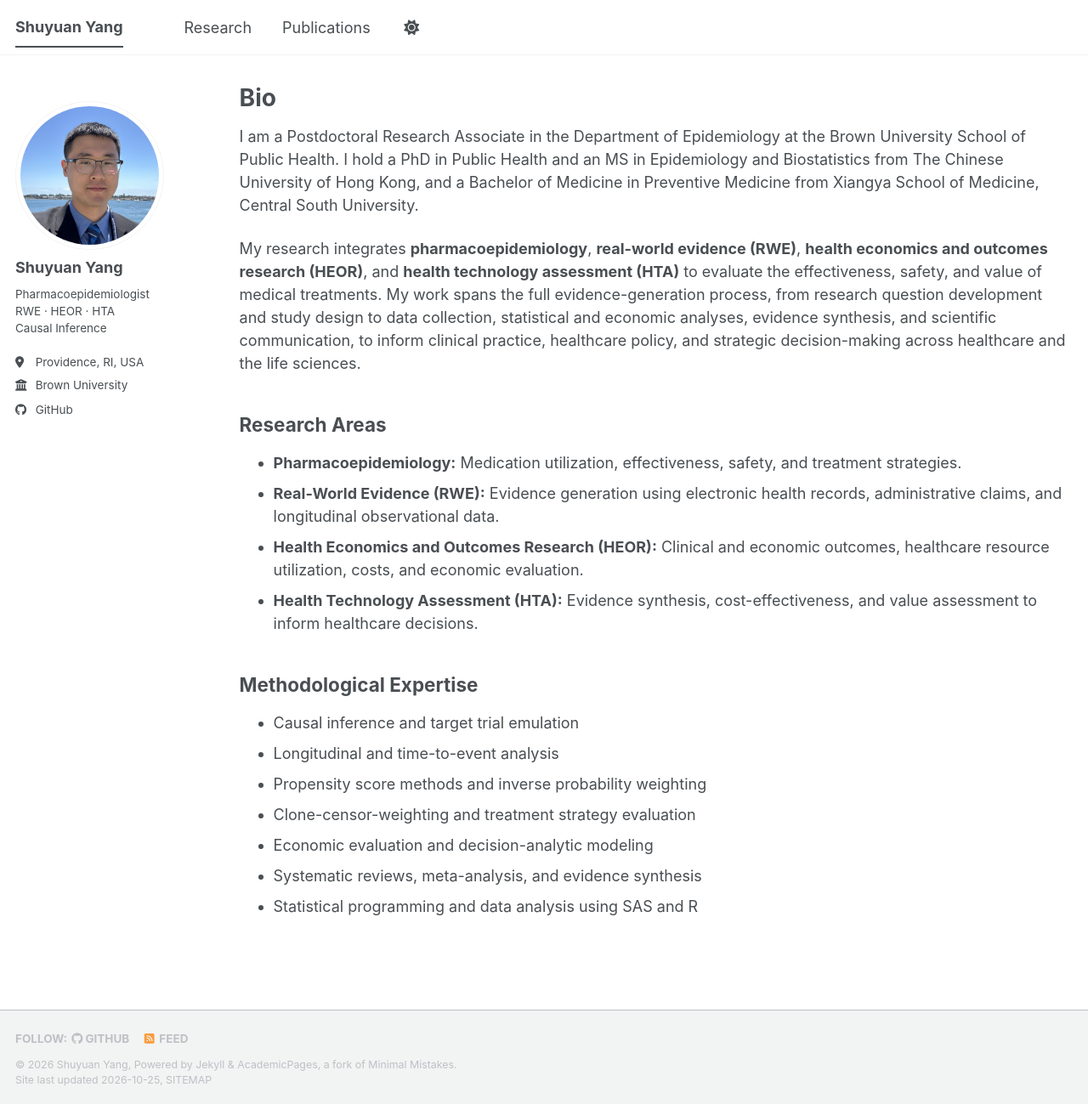
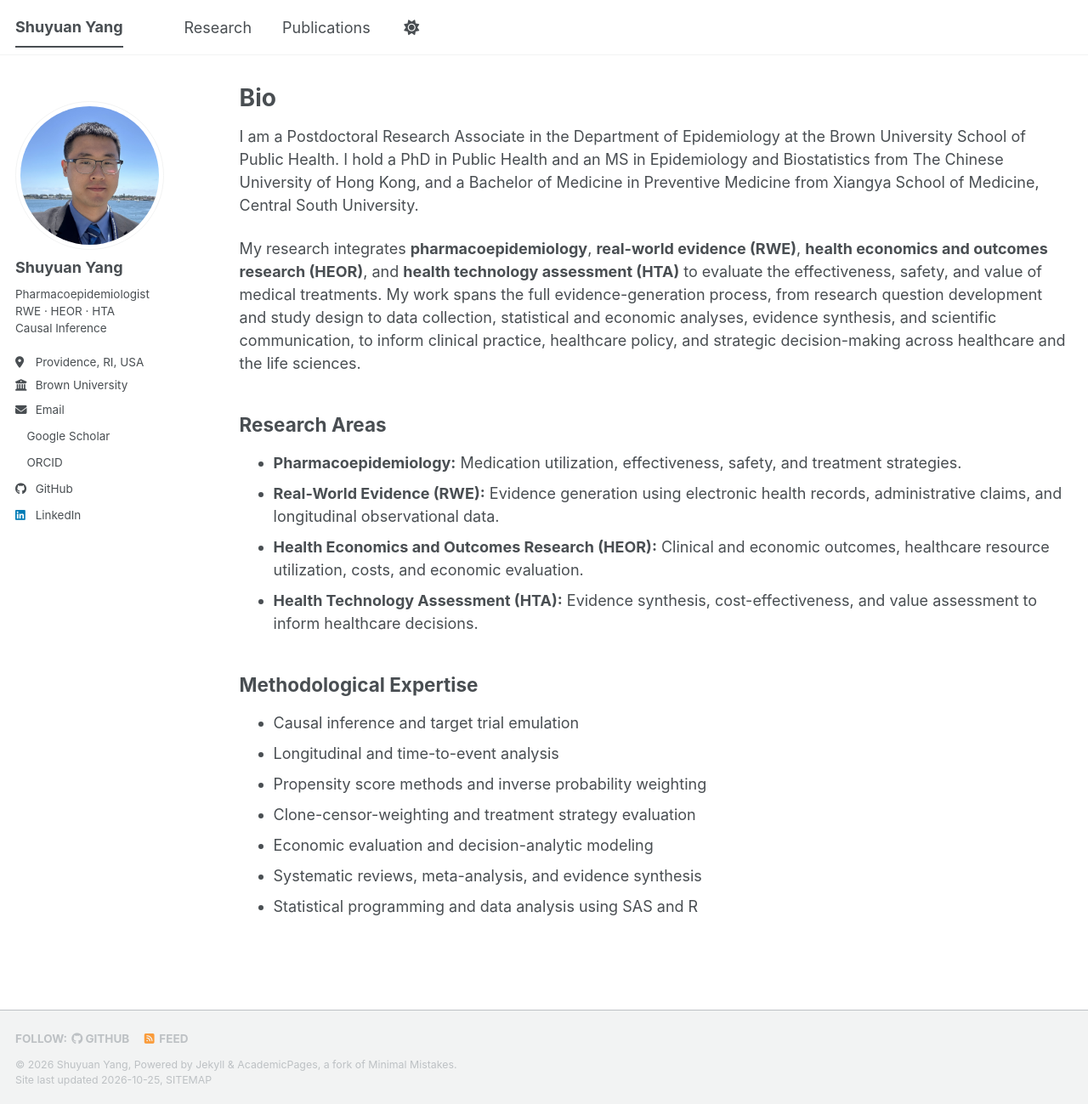
Before and after one commit to yang-shuyuan/yang-shuyuan.github.io, a Jekyll site: the page built from _pages/about.md, in a window 1280 px wide and 1299 px high. Shown: the whole window at 85% size. Built offline with Jekyll 4.4.1, drawn with Linux system fonts in a browser that asks for light colours; a style sheet for code colours, icons or effects is not loaded; part of the change alters nothing that is shown.

Commit message:
Update _config.yml

```diff
--- a/_config.yml
+++ b/_config.yml
@@ -30,15 +30,15 @@ author:
   location         : "Providence, RI, USA"
   employer         : "Brown University"
   uri              : # URL
-  email            : # Add your preferred public contact email when ready
+  email            : "syyeoh@outlook.com"
 
   # Academic websites
   academia         : # URL
   arxiv            : # URL - Update with the correct link to your profile
-  googlescholar    : # Add your verified Google Scholar profile URL
+  googlescholar    : "https://scholar.google.com/citations?user=Xxql3kMAAAAJ&hl=en"
   inspire-hep      : # URL
   impactstory      : # URL
-  orcid            : # Add your verified ORCID URL
+  orcid            : "https://orcid.org/0000-0001-8601-3301"
   semantic         : # URL
   ssrn             : # URL
   pubmed           : # Add your PubMed author-search URL if desired
@@ -66,7 +66,7 @@ author:
   keybase          : # Username
   instagram        : # Username
   lastfm           : # Username
-  linkedin         : # Username
+  linkedin         : "shuyuan-yang-540435154"
   mastodon         : # URL
   medium           : # URL
   pinterest        : # Username
```
